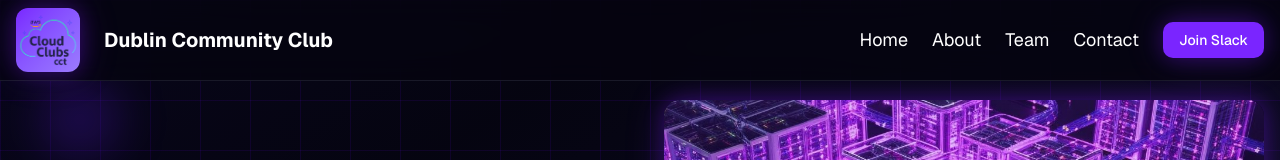
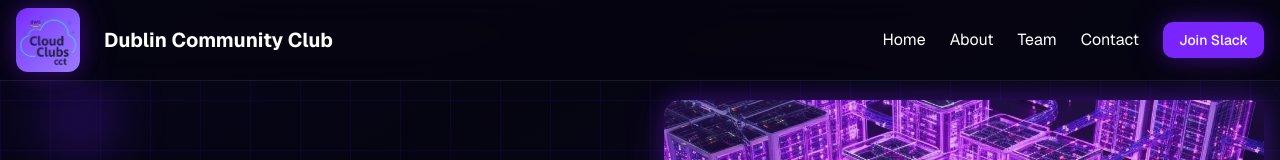
Before and after one commit to miwaraileanu/aws-club, a Next.js app: page / in a window 1280 px wide. Shown: the top 160 px of the page. Built offline with nearby package versions, Linux system fonts and the light colour scheme.

Commit message:
Update Navbar styles for improved text sizing and consistency

```diff
--- a/components/navbar.tsx
+++ b/components/navbar.tsx
@@ -22,7 +22,7 @@ export function Navbar() {
           </Link>
 
           {/* Desktop Navigation */}
-          <div className="hidden text-lg md:flex items-center gap-6">
+          <div className="hidden text-md md:flex items-center gap-6">
             <Link href="/" className="text-foreground hover:text-primary transition-colors">
               Home
             </Link>
@@ -35,7 +35,7 @@ export function Navbar() {
             <Link href="/contact" className="text-foreground hover:text-primary transition-colors">
               Contact
             </Link>
-            <Button className="bg-primary hover:bg-secondary glow-purple">Join Slack</Button>
+            <Button className="bg-primary lg:text-md hover:bg-secondary glow-purple">Join Slack</Button>
           </div>
 
           {/* Mobile Menu Button */}
```
